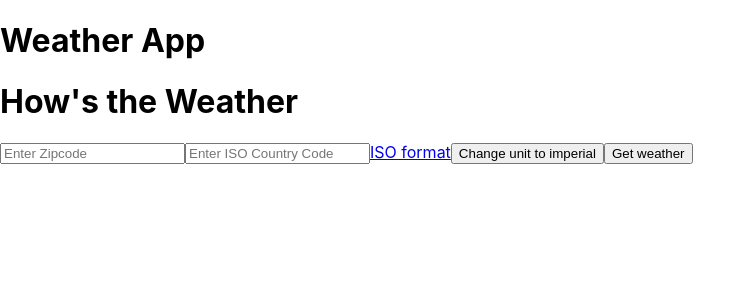
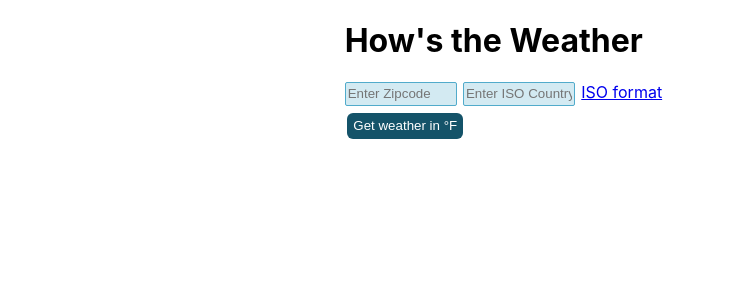
Before and after one commit to kmmiller418/react-weather, a React (Create React App) app: page / in a window 1280 px wide. Shown: the top 300 px of the page, without its empty margins (0-756 px from the left). Built offline with nearby package versions, Linux system fonts and the light colour scheme.

Commit message:
Add initial stylings, add alert if no input is given

```diff
--- a/src/App.js
+++ b/src/App.js
@@ -18,21 +18,25 @@ const Button = (props) => {
 function App() {
   const [zipcode, setZipcode] = useState("");
   const [countryCode, setCountryCode] = useState("");
-  const [unit, setUnit] = useState("imperial");
+  const [unit, setUnit] = useState("F");
 
   const handleZip = (e) => {
     setZipcode(e.target.value);
-    console.log(zipcode);
   };
 
   const handleCountry = (e) => {
     setCountryCode(e.target.value);
-    console.log(countryCode);
   };
 
-  const handleUnit = () => {
-    unit === "imperial" ? setUnit("metric") : setUnit("imperial");
-    console.log(unit);
+  const handleSubmit = () => {
+    unit === "F" ? setUnit("C") : setUnit("F");
+
+    if (zipcode === "" || countryCode === "") {
+      alert("Please enter a location");
+      return null;
+    }
+
+    getWeather();
   };
 
   const getWeather = () => {
@@ -46,8 +50,10 @@ function App() {
         return { lat, lon, name };
       })
       .then((coordinates) => {
+        const system = unit === 'F' ? 'imperial' : 'metric';
+
         fetch(
-          `https://api.openweathermap.org/data/2.5/onecall?lat=${coordinates.lat}&lon=${coordinates.lon}&exclude=hourly&appid=1eba33578583cc2cb757872032783084&units=${unit}`
+          `https://api.openweathermap.org/data/2.5/onecall?lat=${coordinates.lat}&lon=${coordinates.lon}&exclude=hourly&appid=1eba33578583cc2cb757872032783084&units=${system}`
         )
           .then((response) => response.json())
           .then((json) => {
@@ -157,7 +163,6 @@ const post3DayForecast = (json, unit) => {
 
   return (
     <div className="App">
-      <h1>Weather App</h1>
       <h1>How's the Weather</h1>
       <div className="user-input">
         <Input placeholder={'Enter Zipcode'} onChange={handleZip}/>
@@ -170,8 +175,7 @@ const post3DayForecast = (json, unit) => {
         >
           ISO format
         </a>
-        <Button text={"Change unit to " + unit} onClick={handleUnit}/>
-        <Button text={"Get weather"} onClick={getWeather}/>
+        <Button text={"Get weather in °" + unit} onClick={handleSubmit}/>
       </div>
       <h3 className="location"></h3>
 
--- a/src/index.css
+++ b/src/index.css
@@ -11,3 +11,126 @@ code {
   font-family: source-code-pro, Menlo, Monaco, Consolas, 'Courier New',
     monospace;
 }
+
+body {
+  height: 100vh;
+  display: flex;
+  flex-wrap: wrap;
+  justify-content: center;
+  margin: 0;
+}
+
+.user-input {
+  display: flex;
+  flex-wrap: wrap;
+  width: 60%;
+}
+
+.user-input a {
+  vertical-align: super;
+}
+
+.user-input input {
+  background-color: #d3eaf2;
+  border: 1px solid #51abcb;
+  border-radius: 2px;
+  height: 1.5em;
+  width: 30%;
+  margin-right: .45em;
+}
+
+.user-input button {
+  background-color: #145369;
+  color: white;
+  border: none;
+  border-radius: 6px;
+  height: 2em;
+  cursor: pointer;
+  box-shadow: 1px 1px;
+  margin-top: .5em;
+  margin-right: 1em;
+  margin-left: .2em;
+}
+
+.user-input button:hover {
+  background-color: #2596be;
+}
+
+.location {
+  justify-content: flex-start;
+  text-align: center;
+  font-size: 24px;
+  margin-top: 1.5em;
+}
+
+h3.location {
+  margin-bottom: 2em;
+}
+
+.forecast{
+  display: flex;
+  border: 2px #76442e;
+  border-radius: 4%;
+  margin-bottom: 20%;
+}
+
+.forecast span {
+  font-size: 24px;
+  color: #51abcb;
+}
+
+.weather-box{
+  width: 50%;
+  margin-right: 2em;
+}
+
+.weather-alerts {
+  display: flex;
+  flex-wrap: wrap;
+  flex-direction: column;
+  margin-top: 4em;
+  border: 2px solid black;
+  padding: 2em;
+  width: 70%;
+  color: rgb(206, 22, 22);
+}
+
+.future-forecast{
+  background-color: #51aacbb6;
+  margin-left: 2em;
+  width: 35%;
+  text-align: center;
+}
+
+.future-forecast h3 {
+  background-color: #d3eaf2;
+  padding: 2em;
+}
+
+.future-forecast p:nth-child(4), .future-forecast p:nth-child(7) {
+  border-bottom: 2px solid black;
+  padding-bottom: 1em;
+}
+
+.future-forecast span {
+  color: black;
+}
+
+footer {
+  align-self: flex-end;
+  display: flex;
+  justify-content: center;
+  margin-top: 5em;
+  margin-bottom: 0;
+  width: 100%;
+  height: 3em;
+  background-color: rgb(37, 150, 190);
+  font-size: 14px;
+  color: black;
+
+}
+
+
+footer a {
+  color: navy;
+}
```
